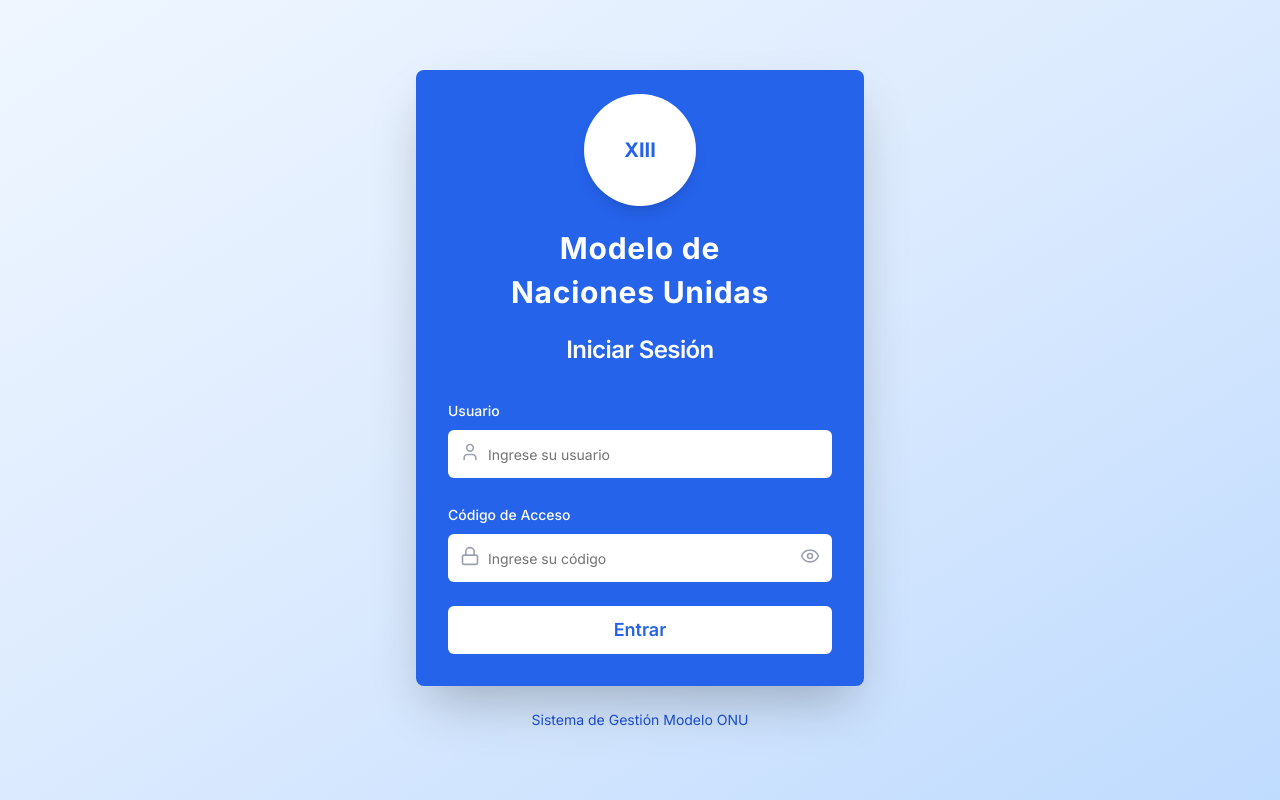
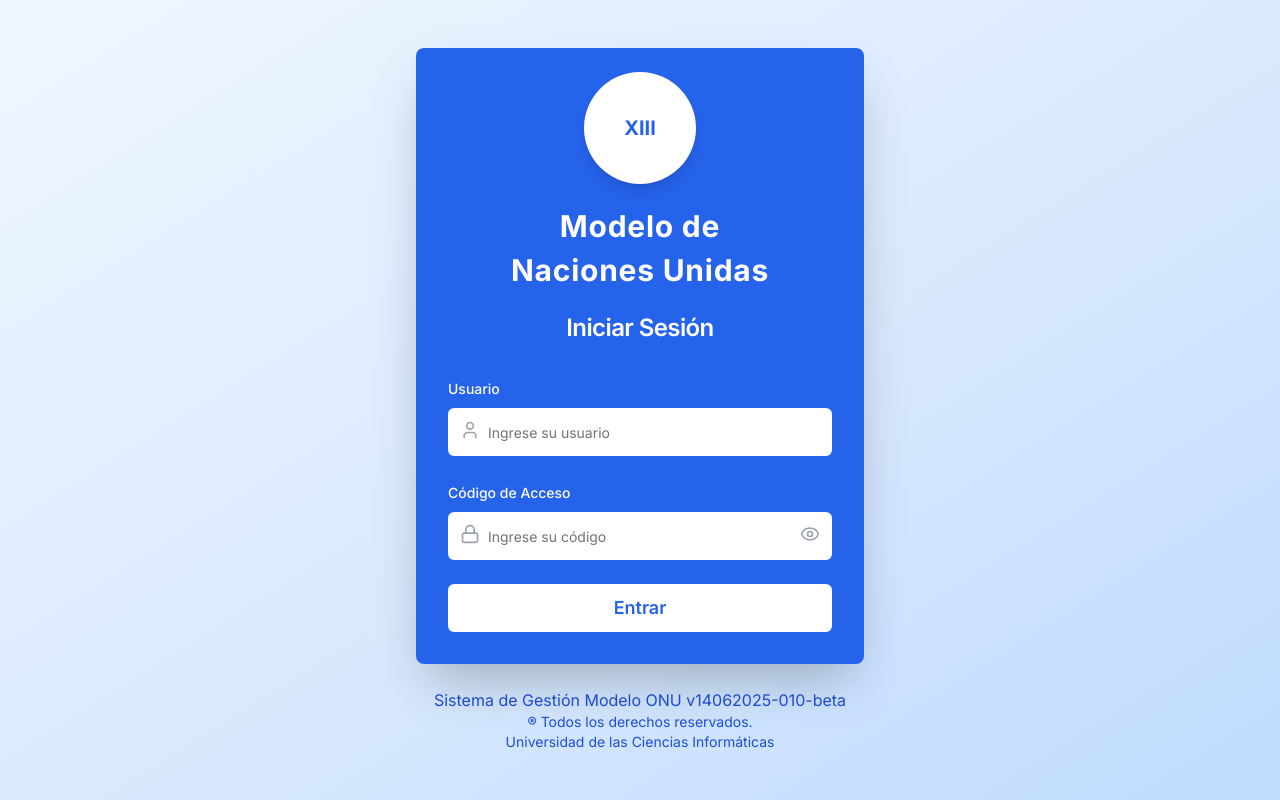
Before and after one commit to alainav/ISRIProject-frontend, a Next.js app: page / in a window 1280 px wide. Built offline with nearby package versions, Linux system fonts and the light colour scheme; no server answers.

Commit message:
Se agregan las etiquetas de version y derechos

```diff
--- a/app/page.tsx
+++ b/app/page.tsx
@@ -153,7 +153,13 @@ export default function LoginPage() {
         </Card>
 
         <div className="text-center mt-6 text-blue-700">
-          <p className="text-sm">Sistema de Gestión Modelo ONU</p>
+          <p className="text-lm">
+            Sistema de Gestión Modelo ONU v14062025-010-beta
+          </p>
+          <p className="text-sm">
+            &reg; Todos los derechos reservados. <br />
+            Universidad de las Ciencias Informáticas
+          </p>
         </div>
       </div>
     </div>
```
